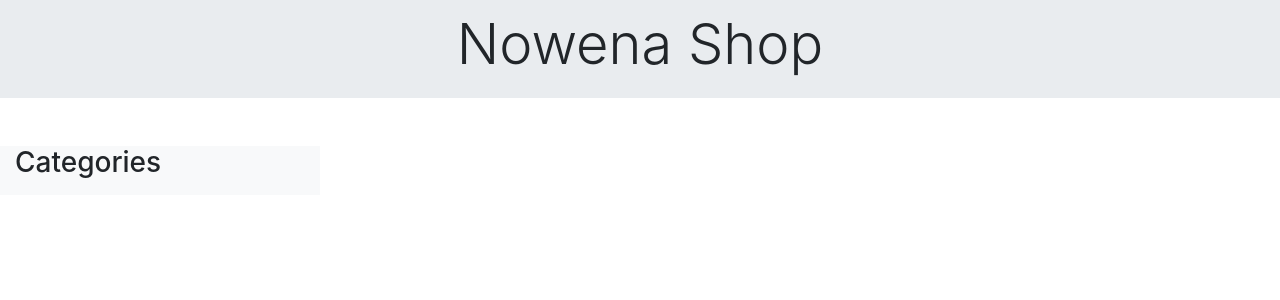
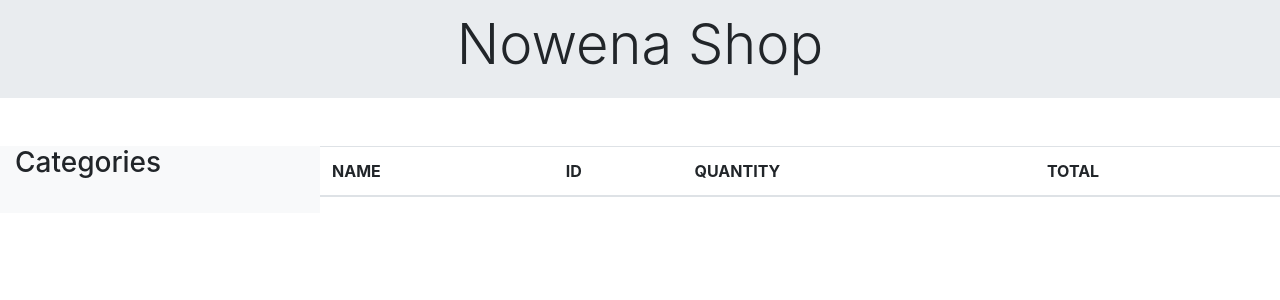
Before and after one commit to waking-eni/php-simple-ecommerce, a PHP site: page /public/cart.php in a window 1280 px wide. Shown: the part 30-330 px from the top of the page. Run offline with PHP 8.4, Linux system fonts and the light colour scheme; the visitor is signed in with stand-in values (Sample User, id 1); tables that the repository leaves empty or names only in its code hold one stand-in row (values such as "Sample post"); lists and menus that the app fills with data are empty.

Commit message:
Update cart.php

```diff
--- a/public/cart.php
+++ b/public/cart.php
@@ -47,6 +47,17 @@ if (session_status() == PHP_SESSION_NONE) {
             <main class="col-9 main">
                 <div class="main-card row">
 
+                    <table class="table" id="articleTable">
+                        <thead>
+                            <tr>
+                                <th scope="col">NAME</th>
+                                <th scope="col">ID</th>
+                                <th scope="col">QUANTITY</th>
+                                <th scope="col">TOTAL</th>
+                            </tr>
+                        </thead>
+                        <tbody>
+
                         <?php
 
                         if(isset($_SESSION['userUsername'])) {
@@ -65,6 +76,9 @@ if (session_status() == PHP_SESSION_NONE) {
                                             echo '<td>';
                                                 echo $array[$i][2];
                                             echo '</td>';
+                                            echo '<td>';
+                                                echo $array[$i][3];
+                                            echo '</td>';
                                         echo '</tr>';
                                     }
                                 } else {
@@ -74,6 +88,8 @@ if (session_status() == PHP_SESSION_NONE) {
                         }
 
                         ?>
+                        </tbody>
+                    </table>
 
                 </div>
             </main>
```
Lines whose indentation alone changed are shown as unchanged.
